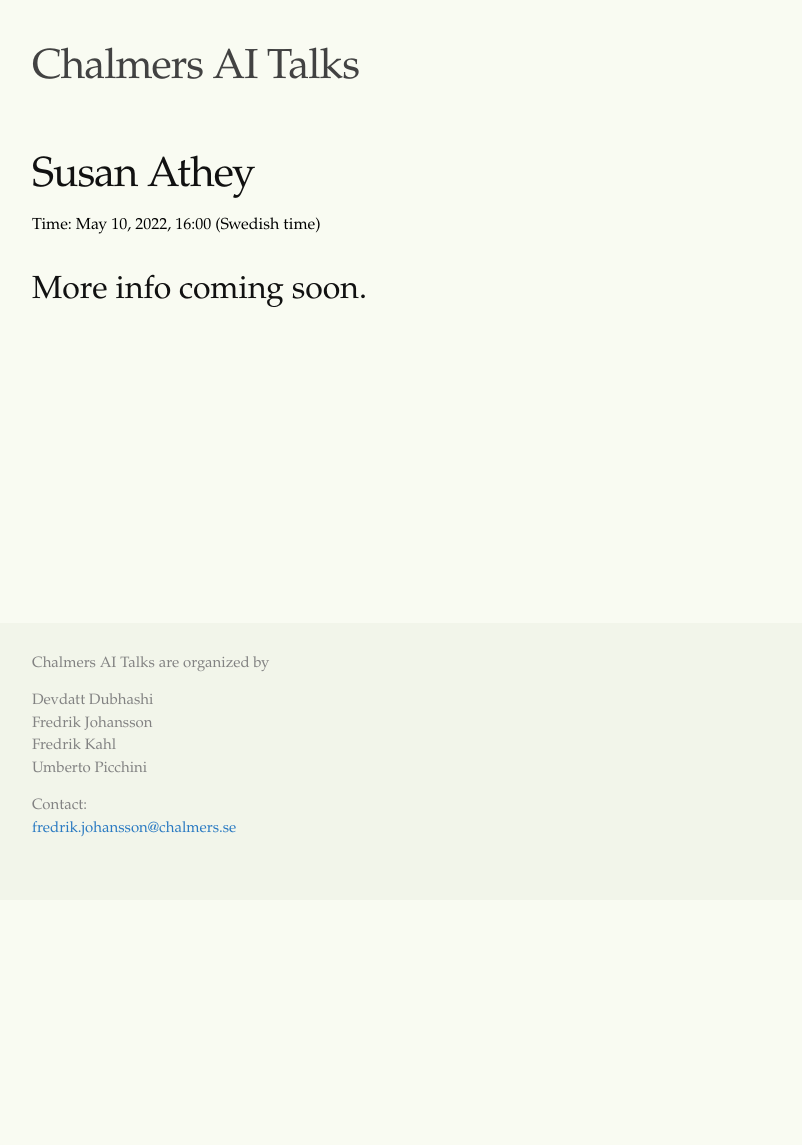
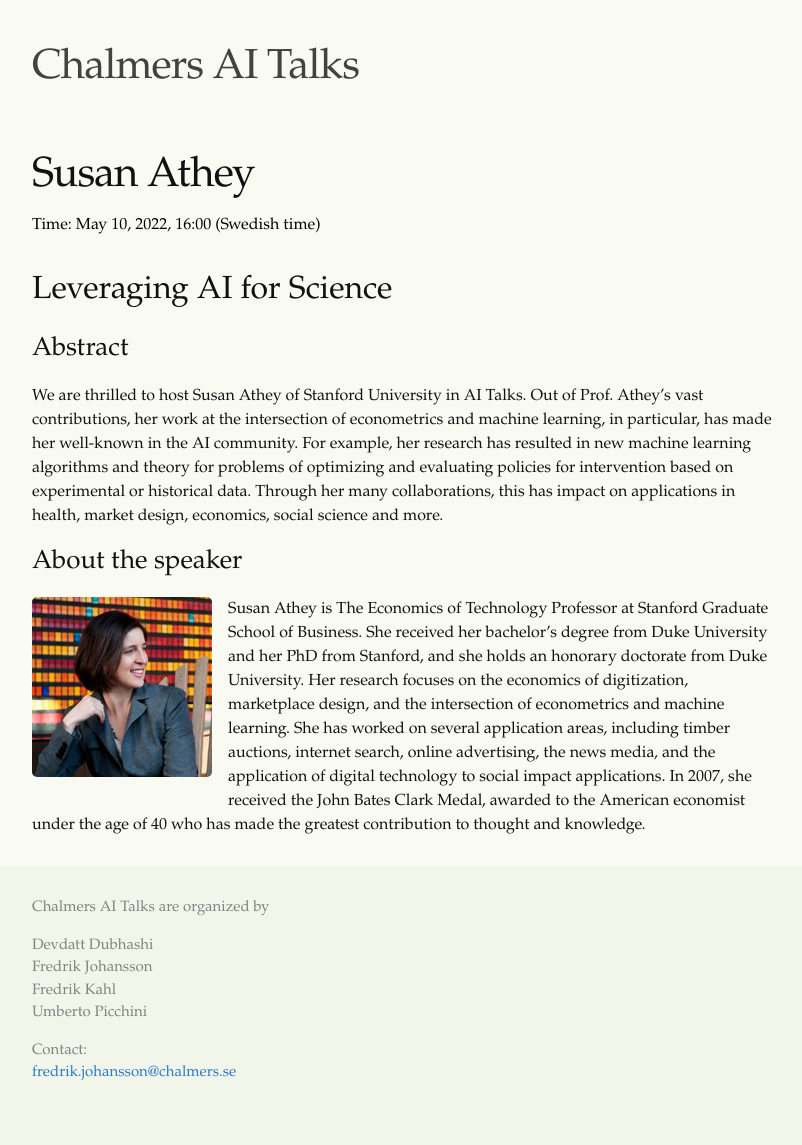
Before and after one commit to aitalks-se/aitalks-se.github.io, a Jekyll site: the page built from _posts/2022-05-10-susan-athey.markdown, in a window 1280 px wide. Shown: the whole page, without its empty margins (238-1040 px from the left). Built offline with Jekyll 4.4.1, drawn with Linux system fonts in a browser that asks for light colours; before the commit the page ends 900 px from its top, so only the background shows below that.

Commit message:
updated athey page

```diff
--- a/_posts/2022-05-10-susan-athey.markdown
+++ b/_posts/2022-05-10-susan-athey.markdown
@@ -7,7 +7,14 @@
 categories: aitalks
 image: assets/speakers/athey.jpeg
 blurb: >-
-  Susan Athey is The Economics of Technology Professor at Stanford Graduate School of Business. She received her bachelor’s degree from Duke University and her PhD from Stanford, and she holds an honorary doctorate from Duke University.
+  Susan Athey is The Economics of Technology Professor at Stanford Graduate School of Business. Her research focuses on the economics of digitization, marketplace design, and the intersection of econometrics and machine learning.
 ---
 
-## More info coming soon.
+
+## Leveraging AI for Science
+
+### Abstract
+We are thrilled to host Susan Athey of Stanford University in AI Talks. Out of Prof. Athey’s vast contributions, her work at the intersection of econometrics and machine learning, in particular, has made her well-known in the AI community. For example, her research has resulted in new machine learning algorithms and theory for problems of optimizing and evaluating policies for intervention based on experimental or historical data. Through her many collaborations, this has impact on applications in health, market design, economics, social science and more.
+
+### About the speaker
+![Susan Athey](/assets/speakers/athey.jpeg){:class="post-speaker-image"} Susan Athey is The Economics of Technology Professor at Stanford Graduate School of Business. She received her bachelor’s degree from Duke University and her PhD from Stanford, and she holds an honorary doctorate from Duke University. Her research focuses on the economics of digitization, marketplace design, and the intersection of econometrics and machine learning.  She has worked on several application areas, including timber auctions, internet search, online advertising, the news media, and the application of digital technology to social impact applications. In 2007, she received the John Bates Clark Medal, awarded to the American economist under the age of 40 who has made the greatest contribution to thought and knowledge.
```
